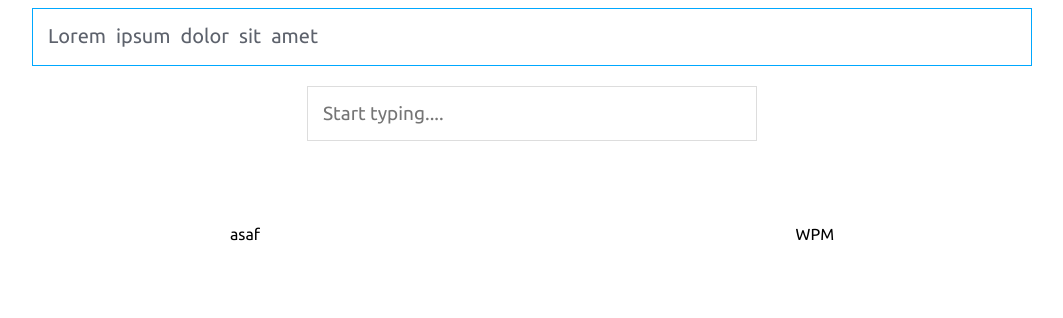
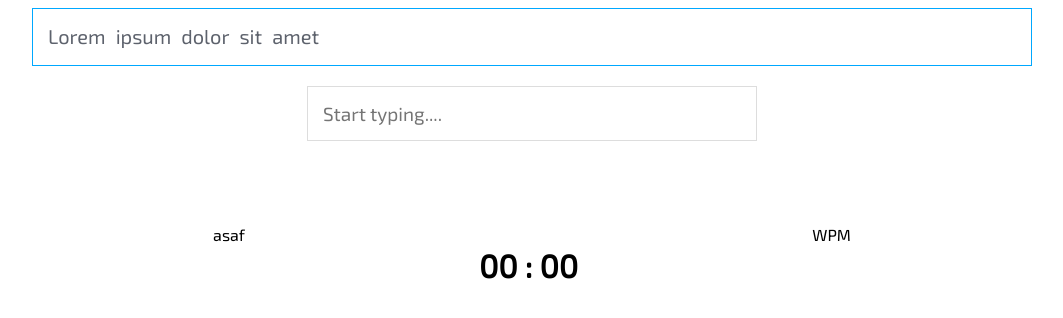
Before and after one commit to mehedimi/typing-v2, a Vue app: page / in a window 1280 px wide. Shown: the top 318 px of the page, without its empty margins (108-1171 px from the left). Built offline with nearby package versions, Linux system fonts and the light colour scheme.

Commit message:
Working Progress

```diff
--- a/src/App.vue
+++ b/src/App.vue
@@ -16,9 +16,9 @@ export default {
 </script>
 
 <style lang="scss">
-  @import url('https://fonts.googleapis.com/css?family=Ubuntu');
+  @import url('https://fonts.googleapis.com/css?family=Exo+2');
   *{
-    font-family: 'Ubuntu', sans-serif;
+    font-family: 'Exo 2', sans-serif;
   }
   .container{
     max-width: 1000px;
--- a/src/components/TimerClock.vue
+++ b/src/components/TimerClock.vue
@@ -1,16 +1,17 @@
 <template>
 	<div class="clock">
-
+		<h1>{{ timerString }}</h1>
 	</div>
 </template>
 
 <script>
-	//import moment from 'moment'
+	import moment from 'moment'
 
 	export default {
 		data(){
 			return {
-				timer: null
+				timer: null,
+				timerString: '00 : 00'
 			}
 		},
 		mounted(){
@@ -20,9 +21,20 @@
 		},
 		methods: {
 			timerStart(){
-				this.timer = setTimeout(() => {
-
+				let typeStartTime = moment().unix()
+				let typeEndTime = moment().add(0.3, 'minutes').unix()
+				let diffTime = typeEndTime - typeStartTime
+				let duration = moment.duration(diffTime * 1000, 'milliseconds')
+				this.timer = setInterval(() => {
+					if(duration.asMilliseconds() === 0){
+						return this.finishTimer()
+					}
+					duration = moment.duration(duration.asMilliseconds() - 1000)
+					this.timerString = moment(duration.asMilliseconds()).format('mm : ss')
 				}, 1000)
+			},
+			finishTimer(){
+				clearInterval(this.timer)
 			}
 		}
 	}
--- a/src/components/TypeInput.vue
+++ b/src/components/TypeInput.vue
@@ -51,6 +51,9 @@
 		},
 		watch: {
 			typeStarted(status){
+				if(status){
+					this.$eventHub.$emit('typingStarted')
+				}
 				this.$parent.$emit('changeTypingStatus', status)
 			}
 		}
```
